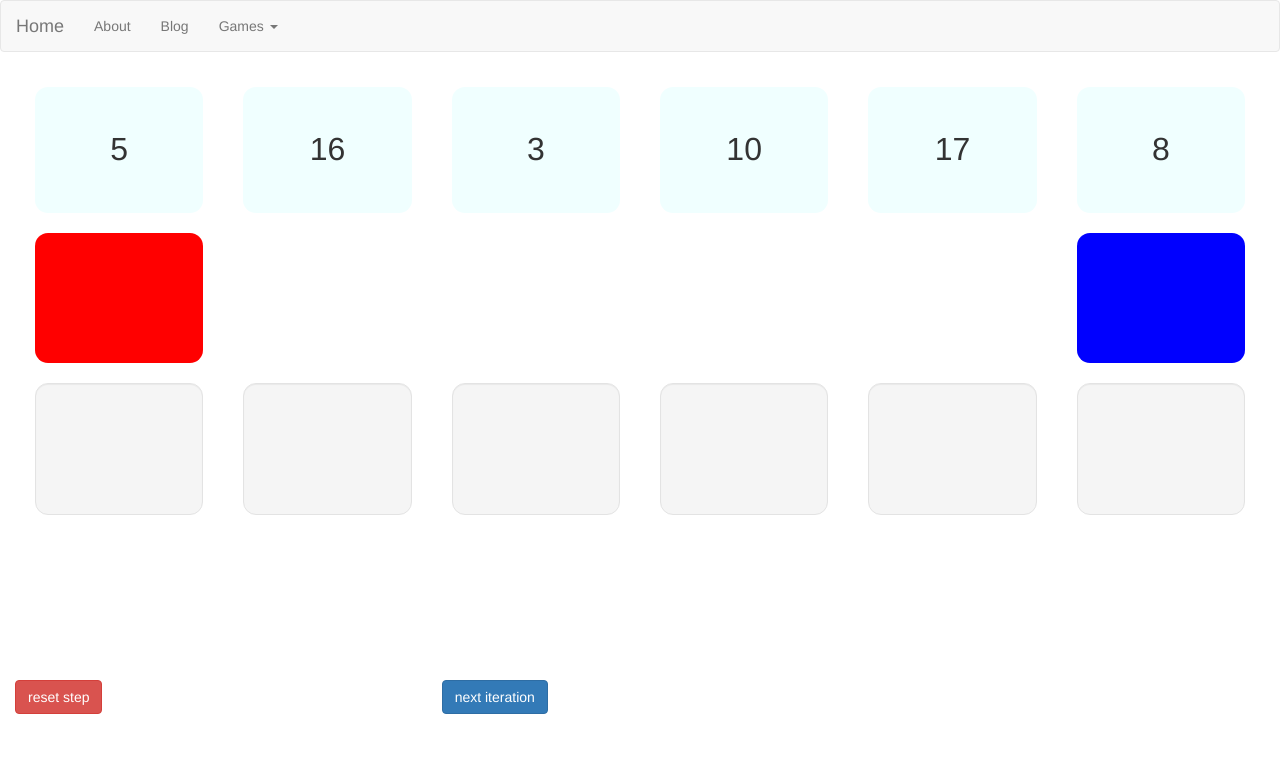
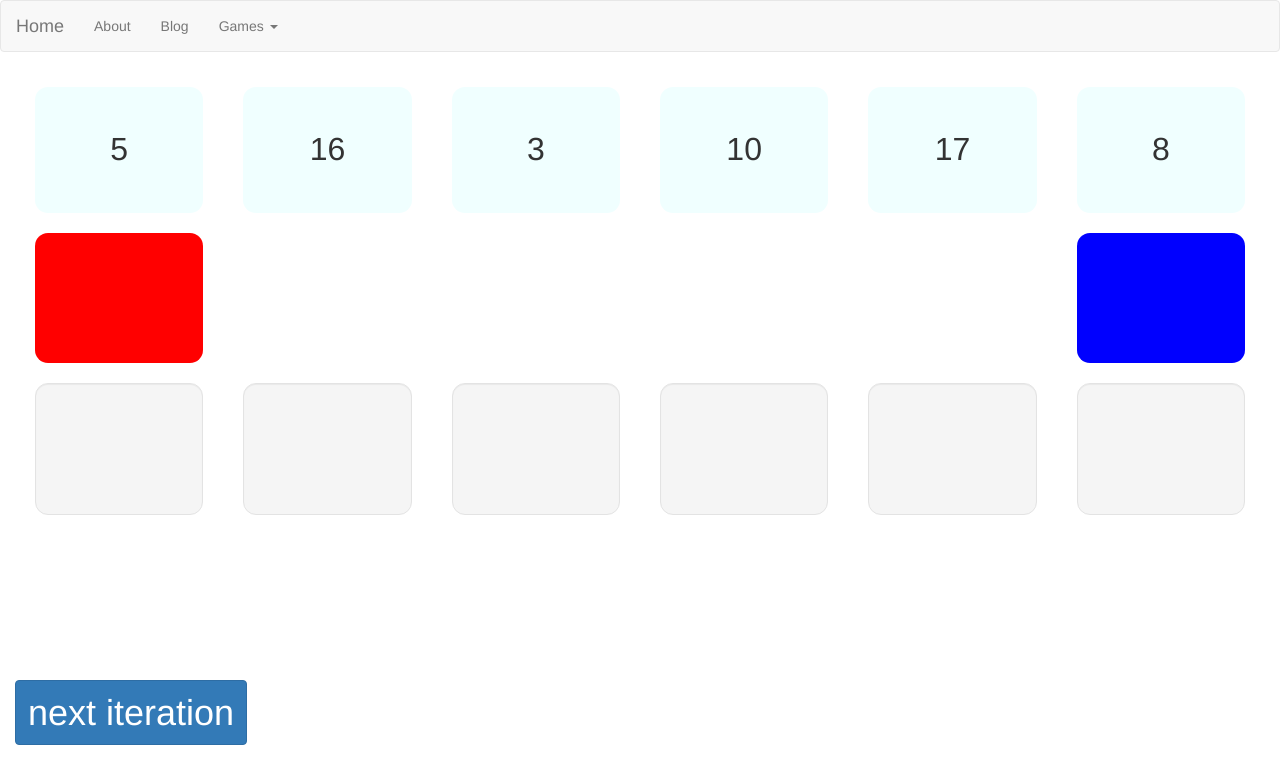
Before and after one commit to simon-lammes/simon-lammes.github.io, a Jekyll site: the page built from games/bubble-sort/index.html, in a window 1280 px wide. Shown: the top 784 px of the page. Built offline with Jekyll 4.4.1, drawn with Linux system fonts in a browser that asks for light colours.

Commit message:
removed reset button; made next iteration button bigger

```diff
--- a/_layouts/game-setup.html
+++ b/_layouts/game-setup.html
@@ -33,10 +33,7 @@ layout: default
 </div>
 <div class="row">
     <div class="col-sm-4">
-        <button type="button" onclick="resetStep()" class="btn btn-danger">reset step</button>
-    </div>
-    <div class="col-sm-4">
-        <button type="button" onclick="nextIteration()" class="btn btn-primary">next iteration</button>
+        <button type="button" onclick="nextIteration()" class="btn btn-primary btn-xlarge">next iteration</button>
     </div>
 </div>
 <div id="output" class="container-fluid"></div>
--- a/games/bubble-sort/game-style.css
+++ b/games/bubble-sort/game-style.css
@@ -22,3 +22,7 @@
 .pointer-1 {
     background-color: blue;
 }
+
+.btn-xlarge {
+    font-size: 36px;
+}
```
